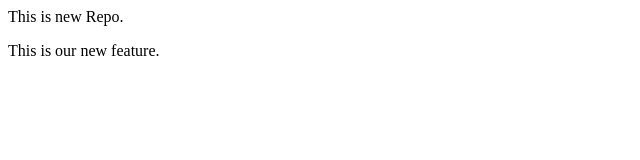
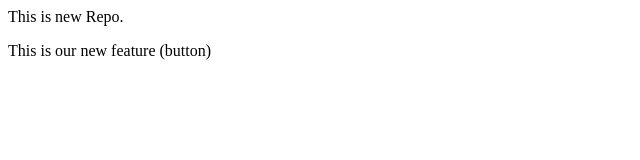
Before and after one commit to saujanya29/localRepo, a plain HTML site: page index.html in a window 1280 px wide. Shown: the full height of the page, 0-640 px from the left. Drawn offline with Linux system fonts and the light colour scheme.

Commit message:
Add Button

```diff
--- a/index.html
+++ b/index.html
@@ -1,2 +1,2 @@
 <p>This is new Repo.</p>
-<p>This is our new feature.</p>
+<p>This is our new feature (button)</p>
```
